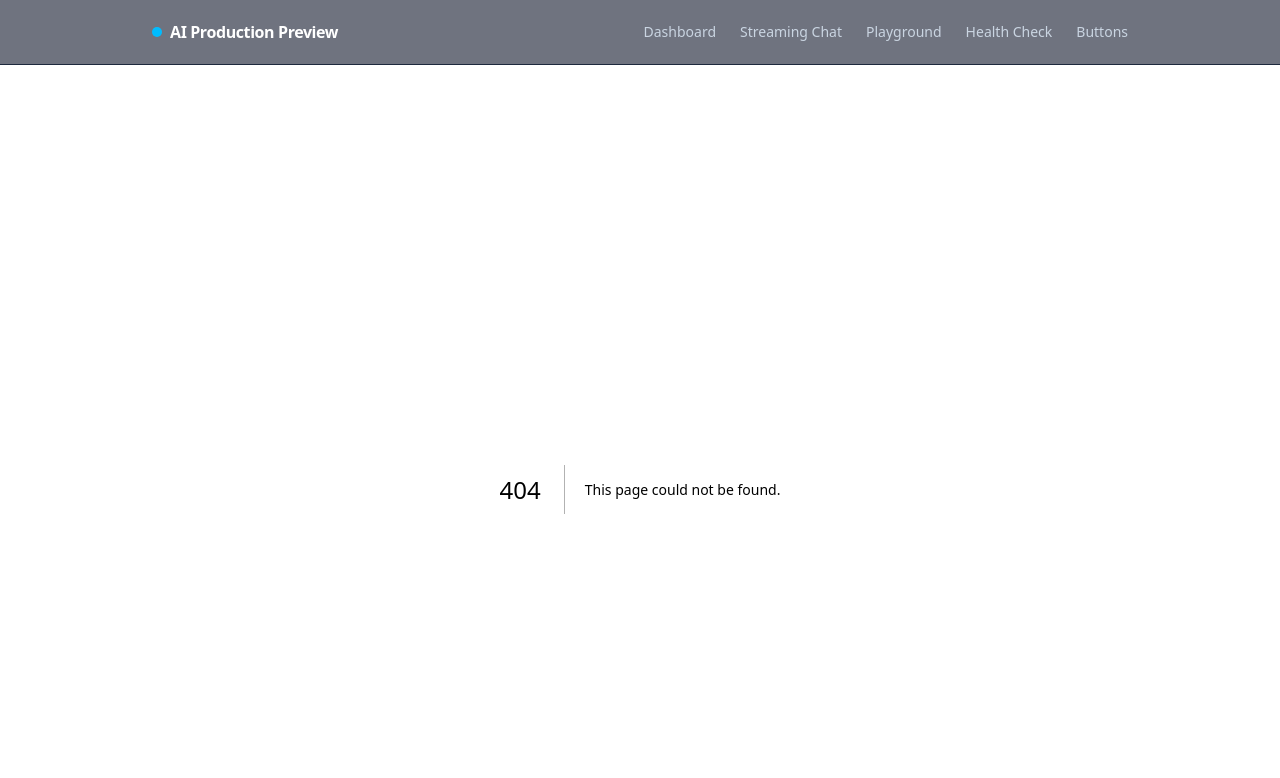
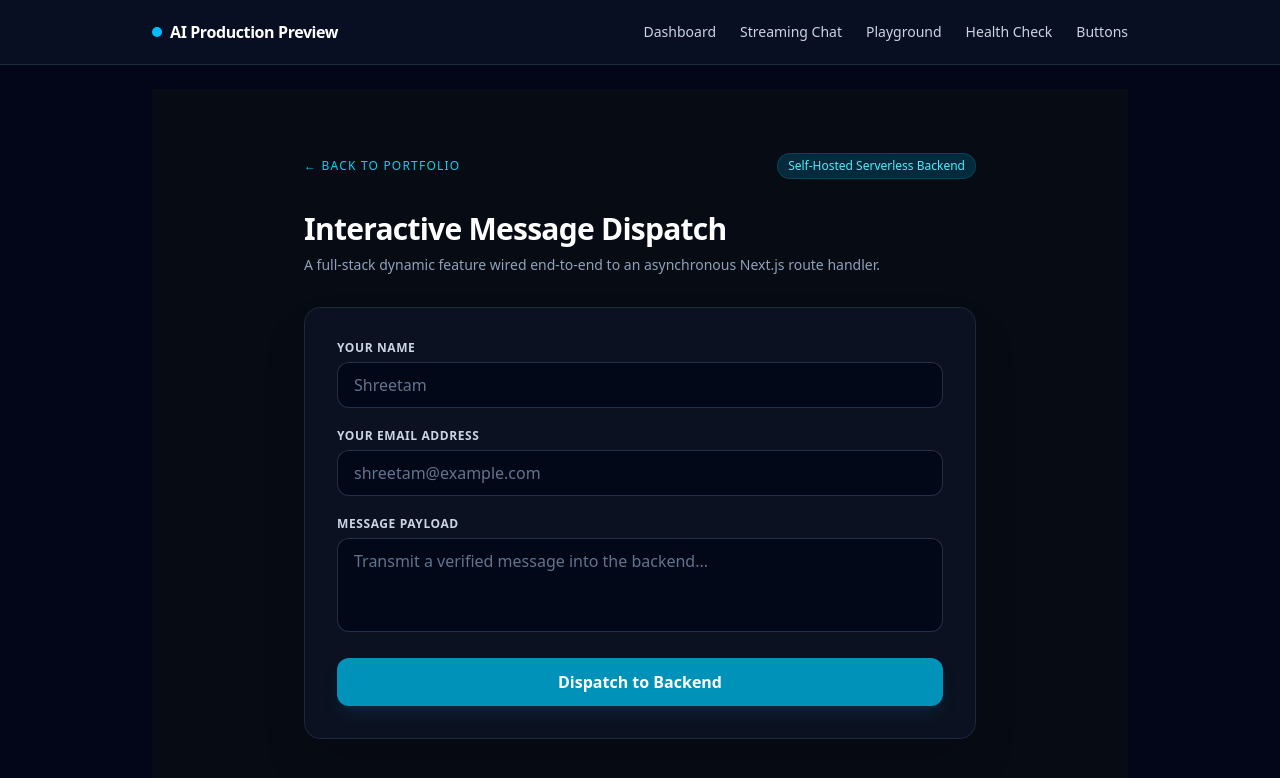
Before and after one commit to shreetam-an223/ai-app-preview, a Next.js app: page /contact in a window 1280 px wide. Before the commit this address had no page. Shown: the top 778 px of the page. Built offline with nearby package versions, Linux system fonts and the light colour scheme.

Commit message:
feat(contact): wire end-to-end interactive backend message dispatch

```diff
--- /dev/null
+++ b/src/app/api/contact/route.ts
@@ -0,0 +1,60 @@
+import { NextResponse } from "next/server";
+
+// In-memory backend storage running inside the serverless instance
+interface StoredMessage {
+  id: string;
+  name: string;
+  email: string;
+  message: string;
+  timestamp: string;
+}
+
+const messageStore: StoredMessage[] = [];
+
+export async function GET() {
+  return NextResponse.json({ success: true, count: messageStore.length, messages: messageStore });
+}
+
+export async function POST(req: Request) {
+  try {
+    const body = await req.json();
+    const { name, email, message } = body;
+
+    // Server-side input validation
+    if (!name?.trim() || !email?.trim() || !message?.trim()) {
+      return NextResponse.json(
+        { success: false, error: "Validation failed: all fields are strictly required." },
+        { status: 400 }
+      );
+    }
+
+    if (!email.includes("@") || !email.includes(".")) {
+      return NextResponse.json(
+        { success: false, error: "Validation failed: invalid email address format." },
+        { status: 400 }
+      );
+    }
+
+    const newMessage: StoredMessage = {
+      id: `msg_${Date.now()}_${Math.random().toString(36).substring(2, 7)}`,
+      name: name.trim(),
+      email: email.trim(),
+      message: message.trim(),
+      timestamp: new Date().toISOString(),
+    };
+
+    messageStore.unshift(newMessage);
+
+    return NextResponse.json(
+      {
+        success: true,
+        message: "Message dispatched and recorded successfully.",
+        record: newMessage,
+      },
+      { status: 201 }
+    );
+  } catch (err: unknown) {
+    const errorText = err instanceof Error ? err.message : "Internal Server Error";
+    return NextResponse.json({ success: false, error: errorText }, { status: 500 });
+  }
+}
--- /dev/null
+++ b/src/app/contact/page.tsx
@@ -0,0 +1,180 @@
+"use client";
+
+import React, { useState, useEffect } from "react";
+import Link from "next/link";
+
+interface StoredMessage {
+  id: string;
+  name: string;
+  email: string;
+  message: string;
+  timestamp: string;
+}
+
+export default function ContactPage() {
+  const [formData, setFormData] = useState({ name: "", email: "", message: "" });
+  const [status, setStatus] = useState<"idle" | "submitting" | "success" | "error">("idle");
+  const [feedback, setFeedback] = useState("");
+  const [latestSubmission, setLatestSubmission] = useState<StoredMessage | null>(null);
+  const [dispatches, setDispatches] = useState<StoredMessage[]>([]);
+
+  // Fetch initial message logs from backend on load
+  const loadMessages = async () => {
+    try {
+      const res = await fetch("/api/contact");
+      const data = await res.json();
+      if (data.success && data.messages) {
+        setDispatches(data.messages);
+      }
+    } catch {
+      // Ignore background fetch error
+    }
+  };
+
+  useEffect(() => {
+    loadMessages();
+  }, []);
+
+  const handleSubmit = async (e: React.FormEvent) => {
+    e.preventDefault();
+    setStatus("submitting");
+    setFeedback("");
+
+    try {
+      const res = await fetch("/api/contact", {
+        method: "POST",
+        headers: { "Content-Type": "application/json" },
+        body: JSON.stringify(formData),
+      });
+
+      const result = await res.json();
+
+      if (res.ok && result.success) {
+        setStatus("success");
+        setFeedback("Success! Submission validated and persisted by the backend.");
+        setLatestSubmission(result.record);
+        setDispatches((prev) => [result.record, ...prev]);
+        setFormData({ name: "", email: "", message: "" });
+      } else {
+        setStatus("error");
+        setFeedback(result.error || "Submission failed validation.");
+      }
+    } catch {
+      setStatus("error");
+      setFeedback("Network error: unable to reach backend endpoint.");
+    }
+  };
+
+  return (
+    <main className="min-h-screen bg-[#070b14] text-slate-100 py-16 px-6 sm:px-12 flex flex-col items-center">
+      <div className="w-full max-w-2xl">
+        <div className="flex items-center justify-between mb-8">
+          <Link
+            href="/"
+            className="text-xs uppercase tracking-widest text-cyan-400 hover:text-cyan-300 font-medium"
+          >
+            &larr; Back to Portfolio
+          </Link>
+          <span className="text-xs px-2.5 py-1 rounded-full bg-cyan-950/80 text-cyan-300 border border-cyan-800/50">
+            Self-Hosted Serverless Backend
+          </span>
+        </div>
+
+        <h1 className="text-3xl font-extrabold tracking-tight text-white mb-2">
+          Interactive Message Dispatch
+        </h1>
+        <p className="text-slate-400 text-sm mb-8">
+          A full-stack dynamic feature wired end-to-end to an asynchronous Next.js route handler.
+        </p>
+
+        {/* Input Form */}
+        <form
+          onSubmit={handleSubmit}
+          className="bg-slate-900/60 border border-slate-800 rounded-2xl p-6 sm:p-8 space-y-5 shadow-2xl backdrop-blur-sm"
+        >
+          <div>
+            <label htmlFor="name" className="block text-xs font-semibold text-slate-300 mb-1.5 uppercase tracking-wider">
+              Your Name
+            </label>
+            <input
+              id="name"
+              required
+              type="text"
+              value={formData.name}
+              onChange={(e) => setFormData({ ...formData, name: e.target.value })}
+              placeholder="Shreetam"
+              className="w-full px-4 py-2.5 bg-slate-950/70 border border-slate-700/70 rounded-xl text-slate-100 placeholder-slate-500 focus:outline-none focus:border-cyan-500 transition-colors"
+            />
+          </div>
+
+          <div>
+            <label htmlFor="email" className="block text-xs font-semibold text-slate-300 mb-1.5 uppercase tracking-wider">
+              Your Email Address
+            </label>
+            <input
+              id="email"
+              required
+              type="email"
+              value={formData.email}
+              onChange={(e) => setFormData({ ...formData, email: e.target.value })}
+              placeholder="shreetam@example.com"
+              className="w-full px-4 py-2.5 bg-slate-950/70 border border-slate-700/70 rounded-xl text-slate-100 placeholder-slate-500 focus:outline-none focus:border-cyan-500 transition-colors"
+            />
+          </div>
+
+          <div>
+            <label htmlFor="message" className="block text-xs font-semibold text-slate-300 mb-1.5 uppercase tracking-wider">
+              Message Payload
+            </label>
+            <textarea
+              id="message"
+              required
+              rows={3}
+              value={formData.message}
+              onChange={(e) => setFormData({ ...formData, message: e.target.value })}
+              placeholder="Transmit a verified message into the backend..."
+              className="w-full px-4 py-2.5 bg-slate-950/70 border border-slate-700/70 rounded-xl text-slate-100 placeholder-slate-500 focus:outline-none focus:border-cyan-500 transition-colors resize-none"
+            />
+          </div>
+
+          <button
+            type="submit"
+            disabled={status === "submitting"}
+            className="w-full py-3 px-6 rounded-xl font-semibold text-white bg-cyan-600 hover:bg-cyan-500 disabled:opacity-50 transition-all shadow-lg shadow-cyan-900/30 cursor-pointer"
+          >
+            {status === "submitting" ? "Validating & Processing..." : "Dispatch to Backend"}
+          </button>
+
+          {feedback && (
+            <div
+              role="alert"
+              className={`p-4 rounded-xl text-sm font-medium border ${
+                status === "success"
+                  ? "bg-emerald-950/50 border-emerald-700 text-emerald-300"
+                  : "bg-rose-950/50 border-rose-700 text-rose-300"
+              }`}
+            >
+              {feedback}
+            </div>
+          )}
+        </form>
+
+        {/* Live Backend Confirmation & State Viewer */}
+        {latestSubmission && (
+          <div className="mt-8 bg-slate-900/40 border border-emerald-800/40 rounded-2xl p-6">
+            <h3 className="text-sm font-bold uppercase tracking-wider text-emerald-400 mb-3 flex items-center gap-2">
+              <span className="h-2 w-2 rounded-full bg-emerald-400 animate-pulse"></span>
+              Live Backend Verification
+            </h3>
+            <div className="space-y-1.5 text-xs text-slate-300 font-mono">
+              <p><span className="text-slate-500">ID:</span> {latestSubmission.id}</p>
+              <p><span className="text-slate-500">Sender:</span> {latestSubmission.name} ({latestSubmission.email})</p>
+              <p><span className="text-slate-500">Timestamp:</span> {latestSubmission.timestamp}</p>
+              <p><span className="text-slate-500">Message:</span> &ldquo;{latestSubmission.message}&rdquo;</p>
+            </div>
+          </div>
+        )}
+      </div>
+    </main>
+  );
+}
```
